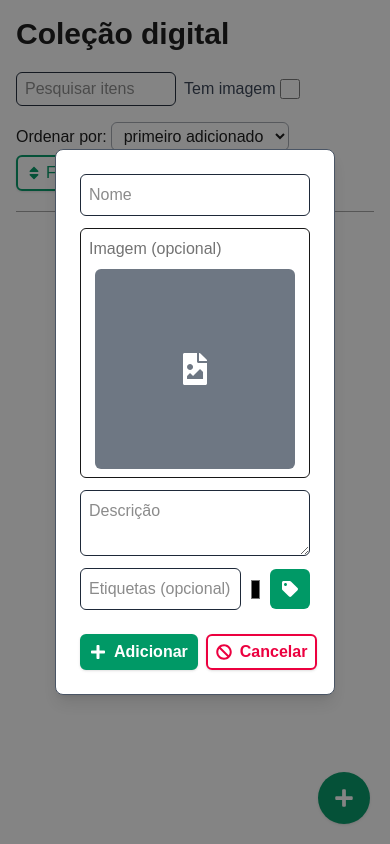
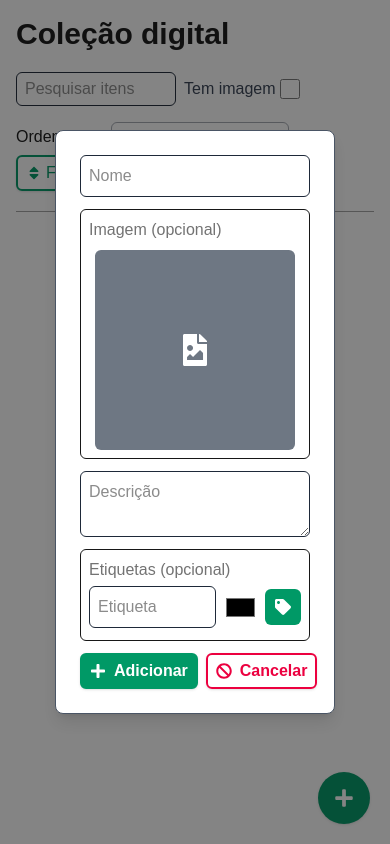
Before and after one commit to gab-souza-martins/digital-collection, a Next.js app: page / in a window 390 px wide. Both pictures are taken after a click on the button "Adicionar". Built offline with nearby package versions, Linux system fonts and the light colour scheme.

Commit message:
Aparência e responsividade da seção de etiquetas em AddForm.tsx foram melhoradas

```diff
--- a/src/app/Components/AddForm.tsx
+++ b/src/app/Components/AddForm.tsx
@@ -144,6 +144,11 @@ const AddForm: React.FC<AddFormProps> = ({ onAdd, closeForm }) => {
                   placeholder="Descrição"
                />
 
+               <div className="flex flex-col gap-1 border rounded-md p-2">
+                  <p className="text-semibold text-neutral-500">
+                     Etiquetas (opcional)
+                  </p>
+
                   <div className="flex items-center justify-between gap-2 w-1/1">
                      <input
                         onChange={(e) => setTagInput(e.target.value)}
@@ -151,9 +156,9 @@ const AddForm: React.FC<AddFormProps> = ({ onAdd, closeForm }) => {
                            e.key === "Enter" && (e.preventDefault(), addTag(e))
                         }
                         type="text"
-                     className="border border-gray-800 rounded-md p-2 min-w-7/10"
+                        className="border border-gray-800 rounded-md p-2 min-w-6/10 sm:min-w-73/100"
                         value={tagInput}
-                     placeholder="Etiquetas (opcional)"
+                        placeholder="Etiqueta"
                      />
 
                      <input
@@ -167,7 +172,7 @@ const AddForm: React.FC<AddFormProps> = ({ onAdd, closeForm }) => {
                      <button
                         onClick={addTag}
                         aria-label="Adicionar etiqueta."
-                     className="cursor-pointer p-3 rounded-md bg-emerald-600 text-white
+                        className="cursor-pointer p-2.5 rounded-md bg-emerald-600 text-white
                                    hover:bg-emerald-700 active:bg-emerald-800 transition duration-75 ease-in-out"
                      >
                         <FaTag />
@@ -184,6 +189,7 @@ const AddForm: React.FC<AddFormProps> = ({ onAdd, closeForm }) => {
                            removeTag={filterTag}
                         />
                      ))}
+                  </div>
                </div>
 
                {error && (
```
Lines whose indentation alone changed are shown as unchanged.
